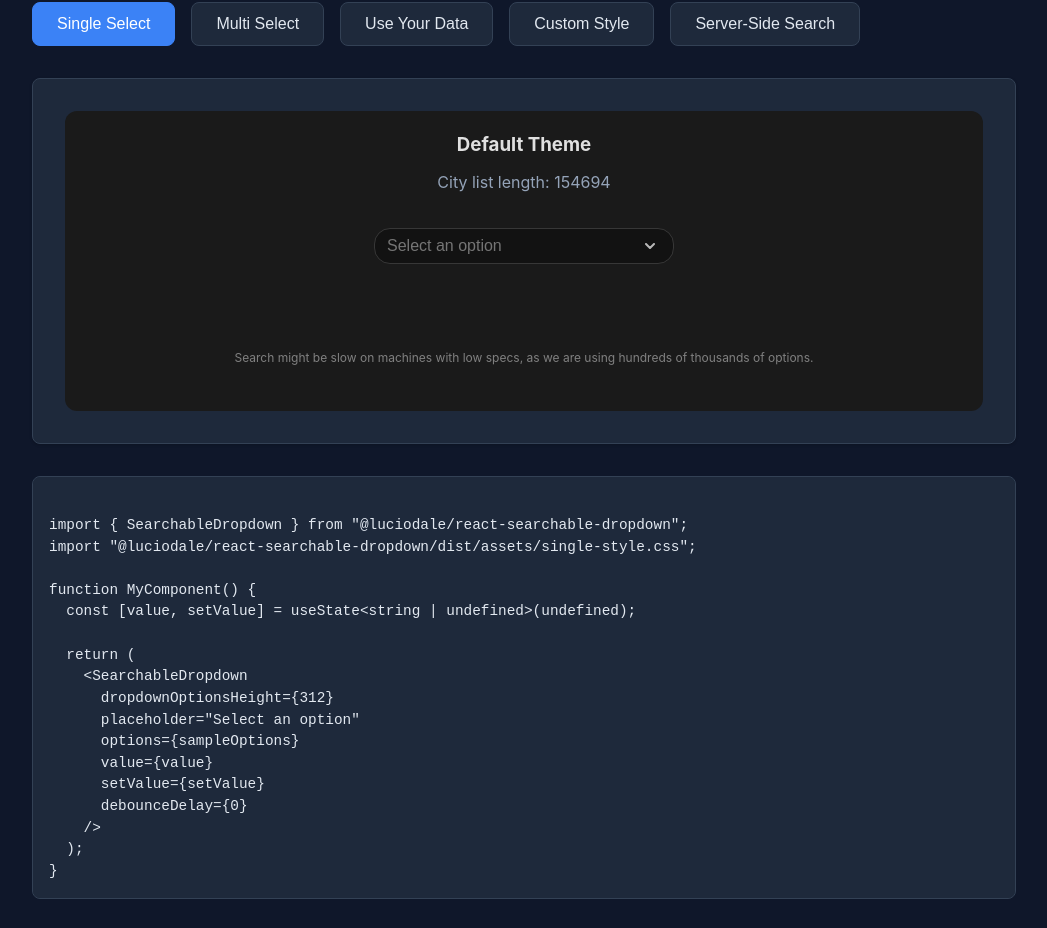
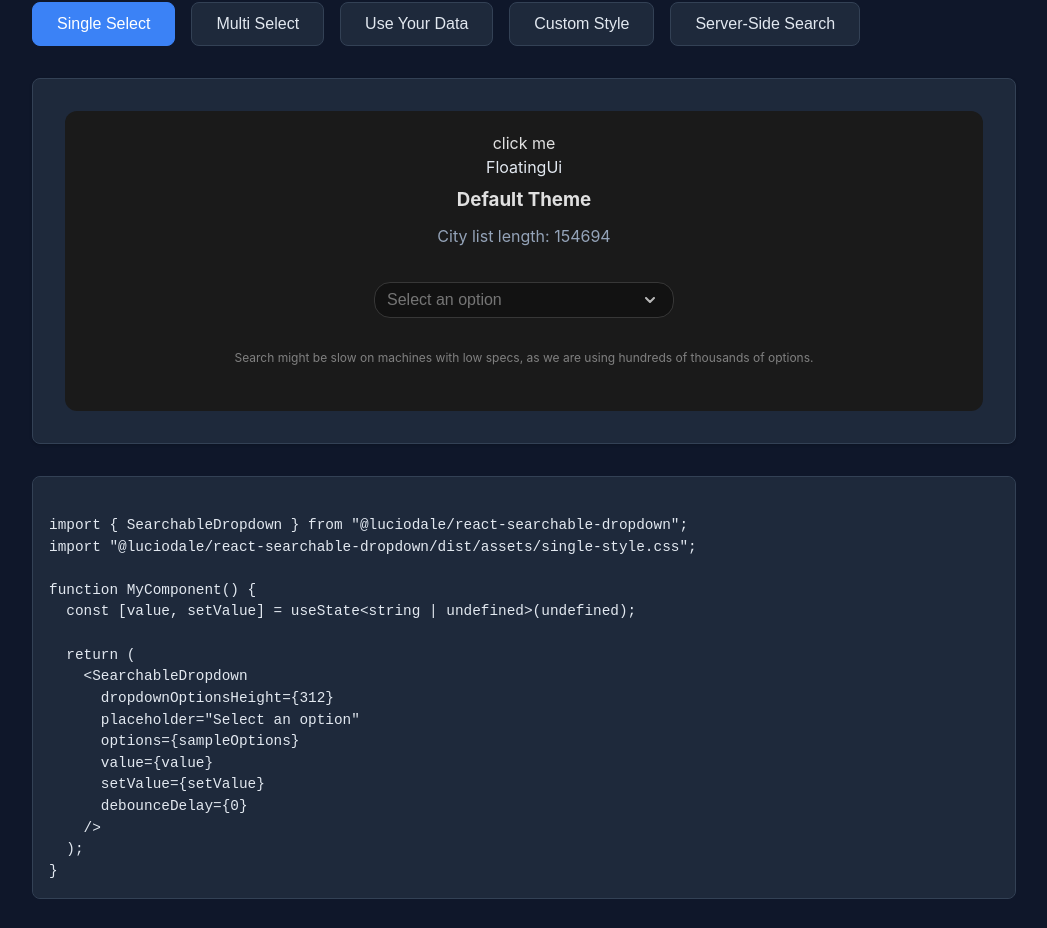
Before and after one commit to luciodale/react-searchable-dropdown, a React (Vite) app in the folder dev/: page / in a window 1280 px wide. Shown: the part 1289-2217 px from the top of the page, without its empty margins (116-1163 px from the left). Built offline with nearby package versions, Linux system fonts and the light colour scheme; no server answers.

Commit message:
playing with floating ui

```diff
--- a/dev/src/components/CustomDataDemo.tsx
+++ b/dev/src/components/CustomDataDemo.tsx
@@ -1,5 +1,6 @@
 import React, { useState } from "react";
 import { SearchableDropdown } from "../../../src/index";
+import { FloatingUi } from "./FloatingUi";
 
 export function CustomDataDemo() {
 	const [value, setValue] = useState<string | undefined>(undefined);
--- /dev/null
+++ b/dev/src/components/FloatingUi.tsx
@@ -0,0 +1,20 @@
+import React from "react";
+import { autoUpdate, flip, FloatingPortal, offset, useFloating } from "@floating-ui/react";
+
+export function FloatingUi() {
+	const { refs, floatingStyles } = useFloating({
+		placement: "bottom",
+		whileElementsMounted: autoUpdate,
+	});
+
+	return (
+		<div ref={refs.setReference}>
+			click me
+			<FloatingPortal>
+				<div ref={refs.setFloating} style={floatingStyles}>
+					FloatingUi
+				</div>
+			</FloatingPortal>
+		</div>
+	);
+}
--- a/dev/src/components/SingleDropdownDemo.tsx
+++ b/dev/src/components/SingleDropdownDemo.tsx
@@ -5,12 +5,14 @@ import React, { useState } from "react";
 import "../../../src/assets/single-style.css";
 import { SearchableDropdown } from "../../../src/index";
 import { sampleOptions } from "../mock";
+import { FloatingUi } from "./FloatingUi";
 
 export function SingleDropdownDemo() {
 	const [value, setValue] = useState<string | undefined>(undefined);
 
 	return (
 		<div className="container">
+			<FloatingUi />
 			<div className="text-and-dropdown">
 				<h3>Default Theme</h3>
 				<p>City list length: {sampleOptions.length}</p>
--- a/package.json
+++ b/package.json
@@ -22,7 +22,7 @@
   "license": "MIT",
   "devDependencies": {
     "@biomejs/biome": "^1.9.4",
-    "@luciodale/react-searchable-dropdown": "^0.0.12",
+    "@luciodale/react-searchable-dropdown": "^0.0.14",
     "@types/autosuggest-highlight": "^3.2.3",
     "@types/node": "^24.0.0",
     "@types/react": "^18.3.3",
@@ -39,6 +39,7 @@
     "react-dom": ">=16.9.0"
   },
   "dependencies": {
+    "@floating-ui/react": "^0.27.12",
     "autosuggest-highlight": "^3.3.4",
     "match-sorter": "^8.0.2",
     "react-virtuoso": "^4.12.8"
```
Also changed, not shown: 1 other file (tests, documents, lock files or other folders).
